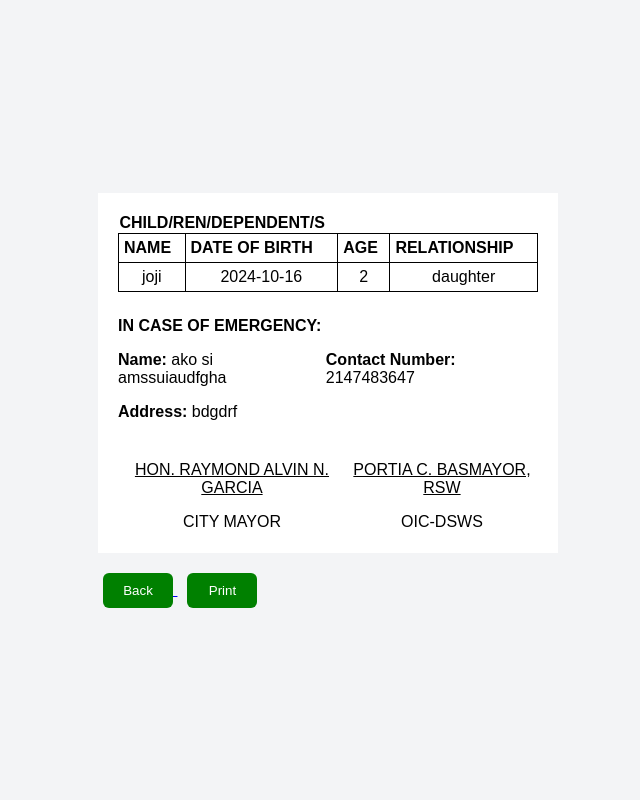
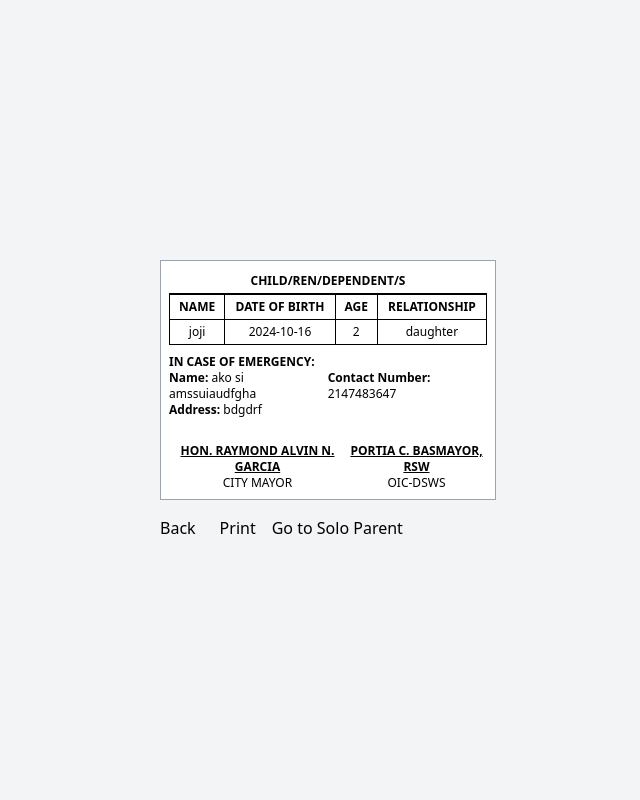
Before and after one commit to wilmarcabigas/solo_parent, a PHP site: page /back_id.php?id=48 in a window 1280 px wide. Shown: the whole page, without its empty margins (312-952 px from the left). Run offline with PHP 8.4, Linux system fonts and the light colour scheme; data comes from the database, SQL or seed files in the repository; some libraries are stand-ins or nearby versions.

Commit message:
Add navigation button to main menu and improve print styles across multiple pages

```diff
--- a/form/index.php
+++ b/form/index.php
@@ -33,6 +33,9 @@
 </head>
 
 <body>
+    <a href="/solo_parent/main_menu.php">
+                <button type="button" class="btn btn-secondary ml-2">menu</button>
+            </a>
     <div class="container mt-5">
         <h1 class="text-center mb-4">Data Entry Table</h1>
         <div class="mb-3 text-end">
--- a/pude/back_id.php
+++ b/pude/back_id.php
@@ -23,183 +23,88 @@
 ?>
 
 <!DOCTYPE html>
-<!DOCTYPE html>
 <html lang="en">
 
 <head>
     <meta charset="UTF-8">
     <meta name="viewport" content="width=device-width, initial-scale=1.0">
     <title>Child/Dependent Information</title>
+    <script src="https://cdn.tailwindcss.com"></script>
     <style>
-        body {
-            font-family: Arial, sans-serif;
-            margin: 0;
-            padding: 0;
-            display: flex;
-            justify-content: center;
-            align-items: center;
-            height: 100vh;
-            background-color: #f3f4f6;
-
-        }
-
-        .wrapper {
-            display: flex;
-            flex-direction: column;
-            align-items: center;
-        }
-
-        .container {
-            border: 1px solid black;
-            padding: 20px;
-            background-color: white;
-            width: 420px;
-            height: 320px;
-            overflow: auto;
-            border: gray;
-        }
-
-        .child {
-            border: none;
-            padding: 1px;
-        }
-
-        table {
-            width: 100%;
-            border-collapse: collapse;
-            margin-bottom: 20px;
-        }
-
-        th, td {
-            border: 1px solid black;
-            padding: 5px;
-            text-align: left;
-        }
-
-        th {
-            background-color: white;
-        }
-
-        .emergency-info {
-            margin-bottom: 5px;
-        }
-
-        .signature-section {
-            display: flex;
-            justify-content: space-between;
-            align-items: center;
-            margin-top: 20px;
-        }
-
-        .signature-section div {
-            text-align: center;
-        }
-
-        .signature {
-            height: 50px;
-            margin-bottom: 10px;
-        }
-
-        .case_emer {
-            margin-top: 25px;
-        }
-
-        .button-container {
-            width: 100%;
-            max-width: 450px;
-            text-align: left;
-            margin-top: 20px;
-
-        }
-
-        button {
-            height: 35px;
-            width: 70px;
-            border-radius: 6px;
-            background-color: green;
-            color: white;
-            border: none;
-            margin-right: px;
-        }
-        .hon{
-            margin-top: 20px;
-            font-size: medium;
-            font-family: arial, bold;
-            margin-bottom: none;
-        }
-        .portia{
-            margin-top: 20px;
-            font-size: medium;
-            font-family: arial, bold;
-            margin-bottom: none;
-        }
-    </style>
+@media print {
+  .btn, .w-full.max-w-md { display: none !important; }
+  body { background: #fff !important; }
+}
+</style>
 </head>
 
-<body>
-    <div class="wrapper">
-        <!-- Container -->
-        <div class="container">
-            <table>
+<body class="flex items-center justify-center min-h-screen w-screen bg-gray-100">
+    <div class="flex flex-col items-center">
+        <!-- Card Container -->
+        <div class="border border-gray-400 bg-white flex flex-col justify-between p-2 w-[3.5in] h-[2.5in]">
+            <!-- Table -->
+            <table class="w-full border-collapse mb-2 text-xs">
                 <thead>
                     <tr>
-                        <th class="child" colspan="4">CHILD/REN/DEPENDENT/S</th>
+                        <th class="border-b-2 border-black py-1 text-center font-bold bg-white" colspan="4">CHILD/REN/DEPENDENT/S</th>
                     </tr>
                     <tr>
-                        <th>NAME</th>
-                        <th>DATE OF BIRTH</th>
-                        <th>AGE</th>
-                        <th>RELATIONSHIP</th>
+                        <th class="border border-black py-1 px-2 bg-white">NAME</th>
+                        <th class="border border-black py-1 px-2 bg-white">DATE OF BIRTH</th>
+                        <th class="border border-black py-1 px-2 bg-white">AGE</th>
+                        <th class="border border-black py-1 px-2 bg-white">RELATIONSHIP</th>
                     </tr>
                 </thead>
                 <tbody>
                     <?php if (!empty($dependents)): ?>
                         <?php foreach ($dependents as $dependent): ?>
                             <tr>
-                                <td style="text-align: center;"><?php echo htmlspecialchars($dependent['name']); ?></td>
-                                <td style="text-align: center;"><?php echo htmlspecialchars($dependent['birthdate']); ?></td>
-                                <td style="text-align: center;"><?php echo htmlspecialchars($dependent['age']); ?></td>
-                                <td style="text-align: center;"><?php echo htmlspecialchars($dependent['relationship']); ?></td>
+                                <td class="border border-black py-1 px-2 text-center"><?php echo htmlspecialchars($dependent['name']); ?></td>
+                                <td class="border border-black py-1 px-2 text-center"><?php echo htmlspecialchars($dependent['birthdate']); ?></td>
+                                <td class="border border-black py-1 px-2 text-center"><?php echo htmlspecialchars($dependent['age']); ?></td>
+                                <td class="border border-black py-1 px-2 text-center"><?php echo htmlspecialchars($dependent['relationship']); ?></td>
                             </tr>
                         <?php endforeach; ?>
                     <?php else: ?>
                         <tr>
-                            <td colspan="4" style="text-align: center;">No dependents found.</td>
+                            <td colspan="4" class="border border-black py-1 px-2 text-center">No dependents found.</td>
                         </tr>
                     <?php endif; ?>
                 </tbody>
             </table>
 
-            <div class="emergency-info">
-                <p class="case_emer"><strong>IN CASE OF EMERGENCY:</strong></p>
-                <div style="display: flex; justify-content: space-between; align-items: center;">
-                    <p style="margin: 0; margin-right: 10px;"><strong>Name:</strong> <?php echo htmlspecialchars($dependent['emer_name']); ?></p>
-                    <p style="margin: 0;"><strong>Contact Number:</strong> <?php echo htmlspecialchars($dependent['emer_contact_num']); ?></p>
+            <!-- Emergency Info -->
+            <div class="mb-2">
+                <p class="mt-0 font-bold text-xs">IN CASE OF EMERGENCY:</p>
+                <div class="flex justify-between items-center text-xs">
+                    <p class="m-0 mr-2"><span class="font-bold">Name:</span> <?php echo htmlspecialchars($dependent['emer_name'] ?? ''); ?></p>
+                    <p class="m-0"><span class="font-bold">Contact Number:</span> <?php echo htmlspecialchars($dependent['emer_contact_num'] ?? ''); ?></p>
                 </div>
-                <p><strong>Address:</strong> <?php echo htmlspecialchars($dependent['emer_address']); ?></p>
+                <p class="text-xs"><span class="font-bold">Address:</span> <?php echo htmlspecialchars($dependent['emer_address'] ?? ''); ?></p>
             </div>
 
-            <div class="signature-section">
-                <div>
-                    <p class="hon"><u>HON. RAYMOND ALVIN N. GARCIA</u></p>
-                    <p>CITY MAYOR</p>
+            <!-- Signature Section -->
+            <div class="flex justify-between items-end mt-0">
+                <div class="text-center">
+                    <p class="mt-4 text-xs font-bold"><u>HON. RAYMOND ALVIN N. GARCIA</u></p>
+                    <p class="text-xs">CITY MAYOR</p>
                 </div>
-                <div>
-                    <p class="portia"><u>PORTIA C. BASMAYOR, RSW</u></p>
-                    <p>OIC-DSWS</p>
+                <div class="text-center">
+                    <p class="mt-4 text-xs font-bold"><u>PORTIA C. BASMAYOR, RSW</u></p>
+                    <p class="text-xs">OIC-DSWS</p>
                 </div>
             </div>
         </div>
 
         <!-- Button Below Container -->
-        <div class="button-container">
-            <a href="index.php">
-                <button type="submit" class="btn btn-success" name="submit">
-                    Back
-                </button>
+        <div class="w-full max-w-md text-left mt-4 flex flex-wrap gap-2">
+            <a href="parent_id.php?id=<?= urlencode($id_no) ?>">
+                <button type="button" class="btn btn-success mr-2">Back</button>
             </a>
-            <button onclick="window.print()" class="btn btn-primary" style="margin-left: 10px;">Print</button>
-
+            <button onclick="window.print()" class="btn btn-primary ml-2">Print</button>
+            <a href="/solo_parent/index.php">
+                <button type="button" class="btn btn-secondary ml-2">Go to Solo Parent</button>
+            </a>
         </div>
     </div>
 </body>
```
Also changed, not shown: pude/index.php (+30 -12 lines), pude/parent_id.php (+55 -47 lines).
